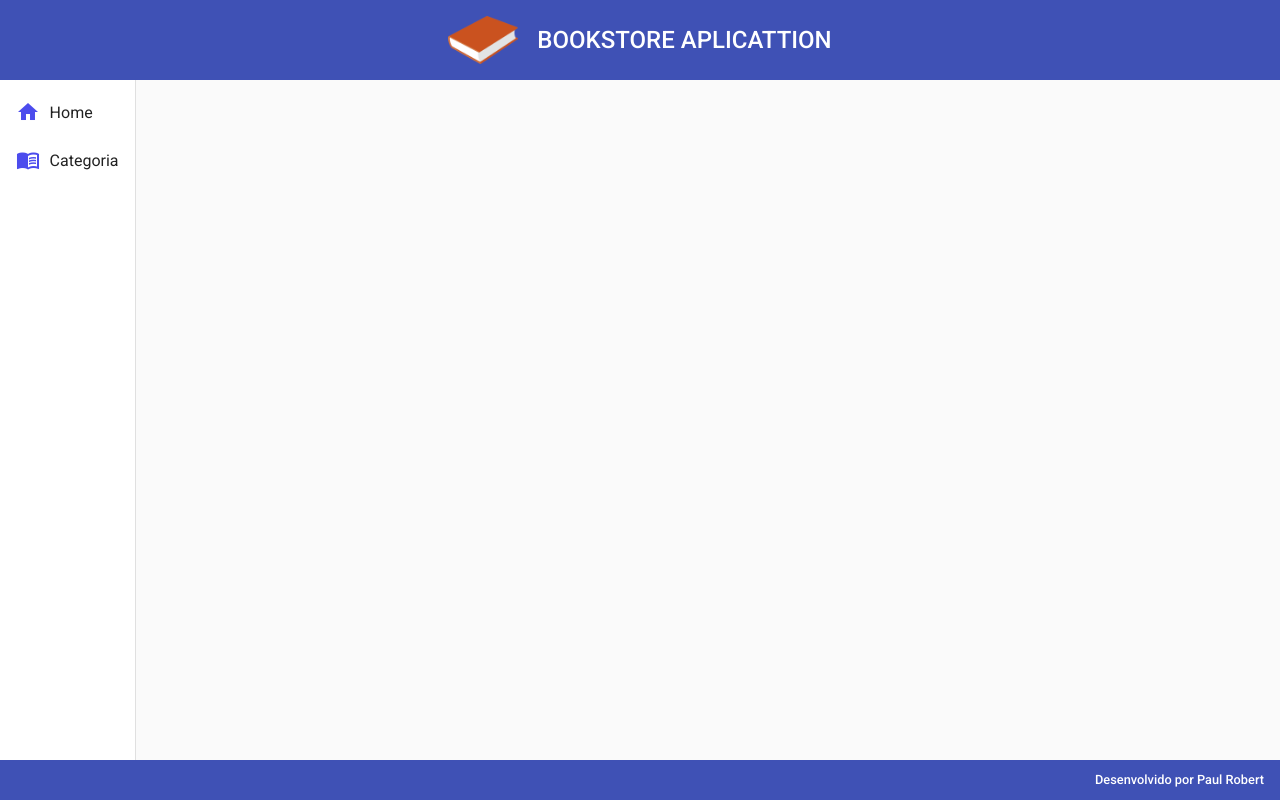
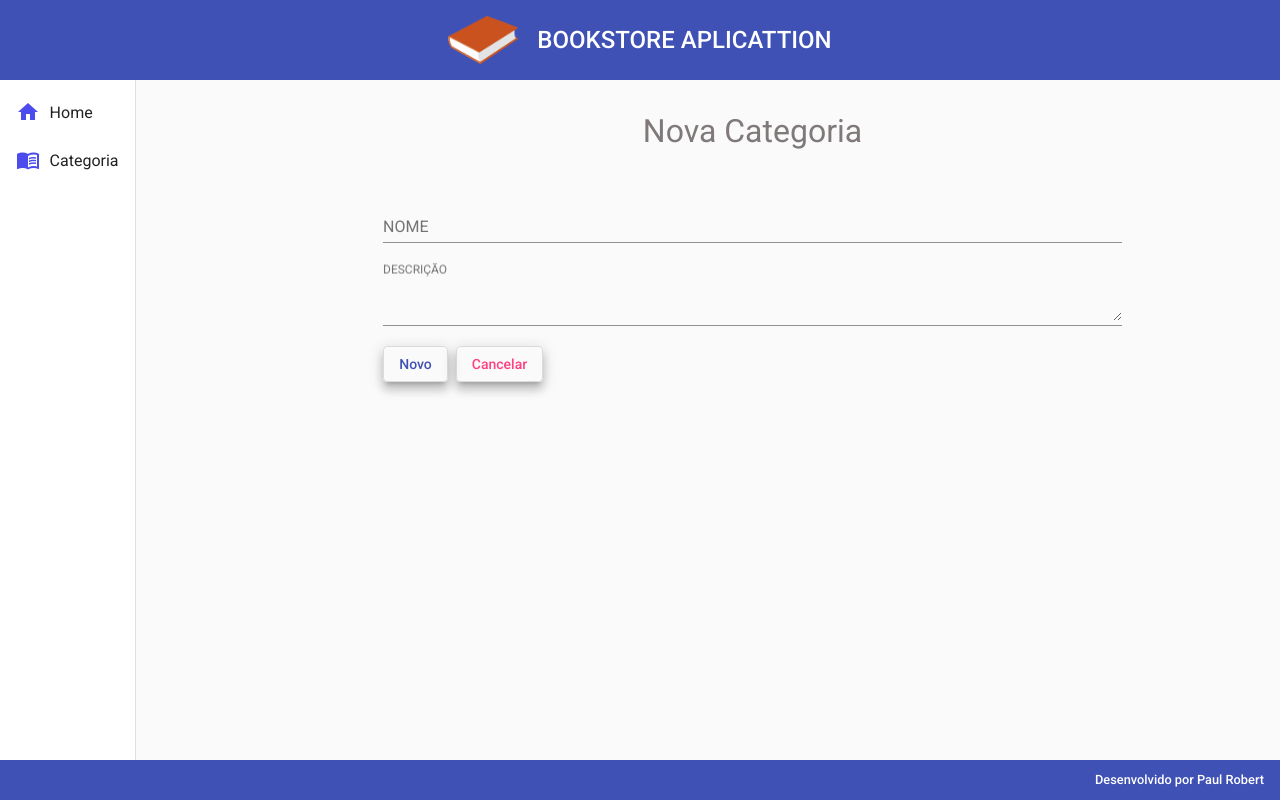
Before and after one commit to prmorais/bookestore-front, an Angular app: page /categoria/create in a window 1280 px wide. Before the commit this address led to /. Built offline with nearby package versions, Linux system fonts and the light colour scheme.

Commit message:
Ajustando componente CategoriaCreate

```diff
--- a/src/app/app-routing.module.ts
+++ b/src/app/app-routing.module.ts
@@ -3,6 +3,7 @@
 
 import {HomeComponent} from "./components/views/home/home.component";
 import {CategoriaReadComponent} from "./components/views/categoria/categoria-read/categoria-read.component";
+import {CategoriaCreateComponent} from "./components/views/categoria/categoria-create/categoria-create.component";
 
 const routes: Routes = [
   {
@@ -12,6 +13,10 @@
   {
     path: 'categorias',
     component: CategoriaReadComponent
+  },
+  {
+    path: 'categoria/create',
+    component: CategoriaCreateComponent
   }
 ];
 
--- /dev/null
+++ b/src/app/components/views/categoria/categoria-create/categoria-create.component.css
@@ -0,0 +1,20 @@
+form {
+  text-align: center;
+  width: 70%;
+  margin: 2rem auto 0 auto;
+}
+
+h1 {
+  font-size: 2rem;
+  font-weight: initial;
+  margin-bottom: 3rem;
+  color: #7f7979;
+}
+
+.form {
+  width: 100%;
+}
+
+.buttons {
+  text-align: start;
+}
--- /dev/null
+++ b/src/app/components/views/categoria/categoria-create/categoria-create.component.html
@@ -0,0 +1,40 @@
+<form>
+  <h1>Nova Categoria</h1>
+
+  <mat-form-field class="form">
+    <mat-label>NOME</mat-label>
+    <label>
+      <input
+        matInput
+        type="text"
+        name="nome"
+        placeholder="Ex. Computação"/>
+    </label>
+  </mat-form-field>
+
+  <mat-form-field class="form">
+    <mat-label>DESCRIÇÃO</mat-label>
+    <label>
+      <textarea
+        matInput
+        type="text"
+        name="descricao"
+        placeholder="Ex. Livros de computação">
+      </textarea>
+    </label>
+  </mat-form-field>
+
+  <div class="buttons">
+    <button
+      mat-stroked-button color="primary"
+      class="mat-elevation-z8"
+      style="margin-right: .5rem">
+      Novo
+    </button>
+    <button
+      mat-stroked-button color="accent"
+      class="mat-elevation-z8">
+      Cancelar
+    </button>
+  </div>
+</form>
--- /dev/null
+++ b/src/app/components/views/categoria/categoria-create/categoria-create.component.ts
@@ -0,0 +1,15 @@
+import { Component, OnInit } from '@angular/core';
+
+@Component({
+  selector: 'app-categoria-create',
+  templateUrl: './categoria-create.component.html',
+  styleUrls: ['./categoria-create.component.css']
+})
+export class CategoriaCreateComponent implements OnInit {
+
+  constructor() { }
+
+  ngOnInit(): void {
+  }
+
+}
--- a/src/app/components/views/categoria/categoria-read/categoria-read.component.html
+++ b/src/app/components/views/categoria/categoria-read/categoria-read.component.html
@@ -3,7 +3,11 @@
   <div class="title">
     <h1>Categorias</h1>
   </div>
-  <button mat-stroked-button color="primary" class="mat-elevation-z8" style="margin-bottom: 1rem">
+  <button
+    (click)="novaCategoria()"
+    mat-stroked-button color="primary"
+    class="mat-elevation-z8"
+    style="margin-bottom: 1rem">
     Nova Categoria
   </button>
 
--- a/src/app/components/views/categoria/categoria-read/categoria-read.component.ts
+++ b/src/app/components/views/categoria/categoria-read/categoria-read.component.ts
@@ -1,6 +1,7 @@
 import { Component, OnInit } from '@angular/core';
 import {CategoriaModel} from "../categoria.model";
 import {CategoriaService} from "../categoria.service";
+import {Router} from "@angular/router";
 
 @Component({
   selector: 'app-categoria-read',
@@ -13,7 +14,7 @@
   categorias: CategoriaModel[] = [];
   load: boolean = false;
 
-  constructor(private service: CategoriaService) { }
+  constructor(private service: CategoriaService, private router: Router) { }
 
   ngOnInit(): void {
     this.findAll();
@@ -27,4 +28,8 @@
       }))
   }
 
+  novaCategoria() {
+    this.router.navigate(['categoria/create']);
+  }
+
 }
```
Also changed, not shown: src/app/app.module.ts (+12 -4 lines).
